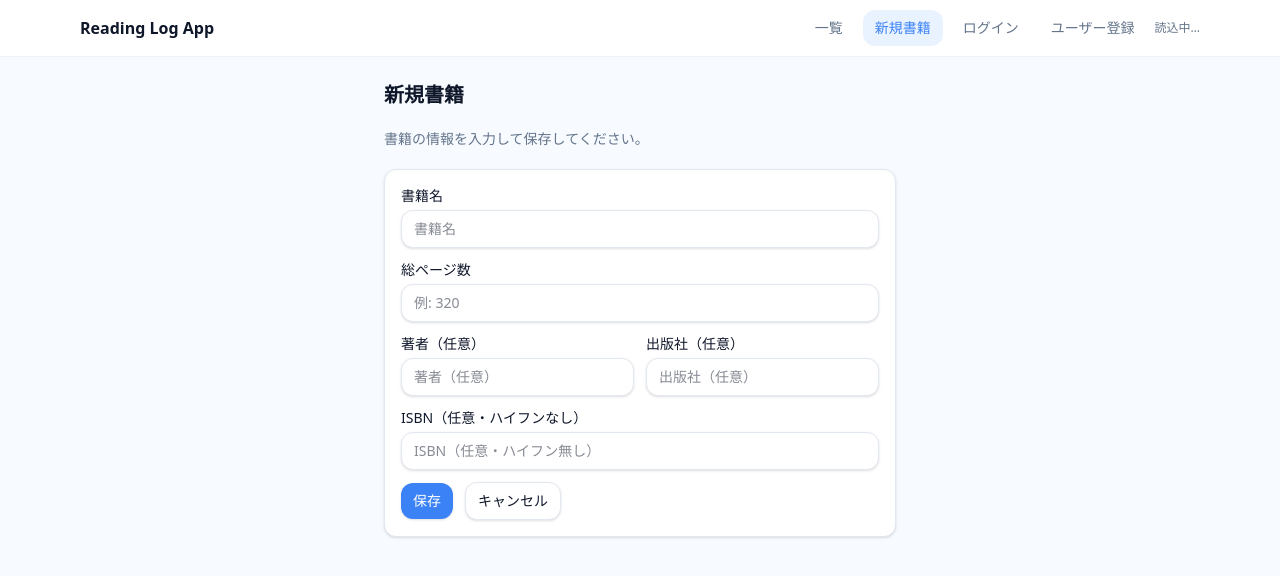
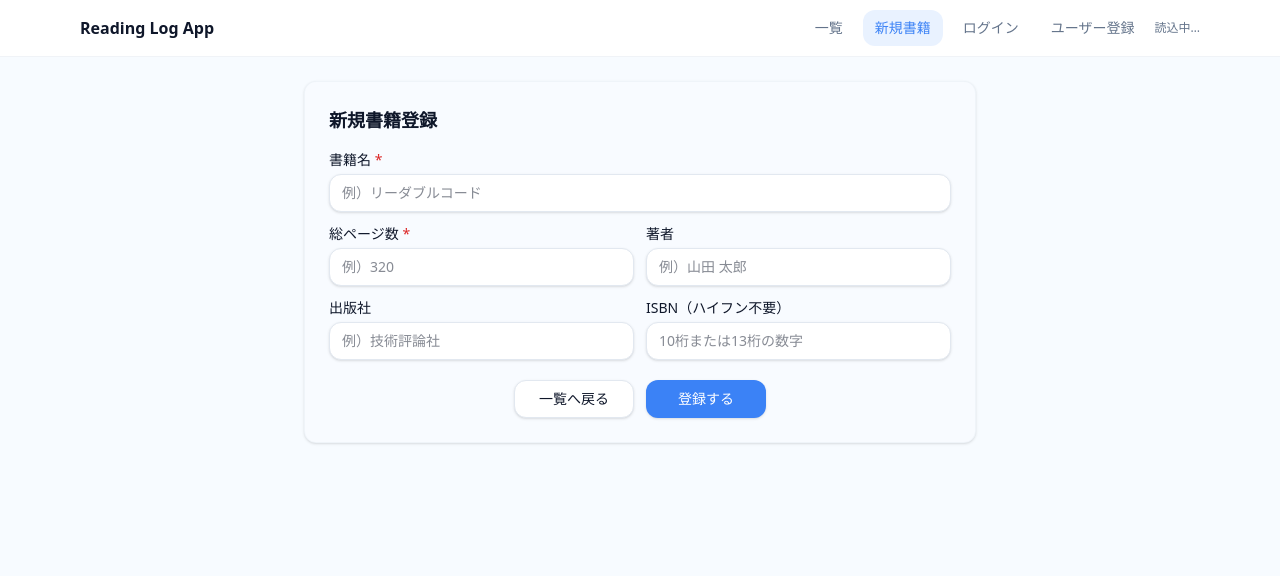
Before and after one commit to seiya-matsuoka/reading-log-app, a React (Vite) app in the folder frontend/: page /books/new in a window 1280 px wide. Shown: the top 576 px of the page. Built offline with nearby package versions, Linux system fonts and the light colour scheme; no server answers.

Commit message:
feat(frontend): 新規書籍登録画面を書籍フォームコンポーネントを使用する方法に修正
- pages/BookNew.jsx: BookForm ベースの実装に変更

```diff
--- a/frontend/src/pages/BookNew.jsx
+++ b/frontend/src/pages/BookNew.jsx
@@ -1,89 +1,36 @@
-import { useState } from 'react';
-import Input from '../components/common/Input.jsx';
-import Button from '../components/common/Button.jsx';
+import { useNavigate } from 'react-router-dom';
+import { api } from '../lib/api.js';
+import { useMe } from '../providers/meContext.jsx';
+import BookForm from '../components/books/BookForm.jsx';
 
 export default function BookNew() {
-  const [form, setForm] = useState({
-    title: '',
-    total_pages: '',
-    author: '',
-    publisher: '',
-    isbn: '',
-  });
+  const nav = useNavigate();
+  const { isReadOnly } = useMe();
 
-  const onSubmit = (e) => {
-    e.preventDefault();
-    //  API接続を実装
-  };
+  async function handleCreate(values) {
+    // values： { title, total_pages, author, publisher, isbn }
+    await api.post('/api/books', values);
+    nav('/books');
+  }
 
   return (
-    <section className="mx-auto max-w-lg space-y-5">
-      <h1 className="text-xl font-semibold">新規書籍</h1>
-      <p className="text-muted text-sm">書籍の情報を入力して保存してください。</p>
-
-      <form
-        onSubmit={onSubmit}
-        className="bg-surface space-y-3 rounded-(--radius) border border-slate-200 p-4 shadow-sm"
-      >
-        <label className="block text-sm">
-          書籍名
-          <Input
-            className="mt-1"
-            placeholder="書籍名"
-            value={form.title}
-            onChange={(e) => setForm({ ...form, title: e.target.value })}
-          />
-        </label>
-
-        <label className="block text-sm">
-          総ページ数
-          <Input
-            className="mt-1"
-            type="number"
-            placeholder="例: 320"
-            value={form.total_pages}
-            onChange={(e) => setForm({ ...form, total_pages: e.target.value })}
-          />
-        </label>
-
-        <div className="grid grid-cols-1 gap-3 sm:grid-cols-2">
-          <label className="block text-sm">
-            著者（任意）
-            <Input
-              className="mt-1"
-              placeholder="著者（任意）"
-              value={form.author}
-              onChange={(e) => setForm({ ...form, author: e.target.value })}
-            />
-          </label>
-          <label className="block text-sm">
-            出版社（任意）
-            <Input
-              className="mt-1"
-              placeholder="出版社（任意）"
-              value={form.publisher}
-              onChange={(e) => setForm({ ...form, publisher: e.target.value })}
-            />
-          </label>
-        </div>
-
-        <label className="block text-sm">
-          ISBN（任意・ハイフンなし）
-          <Input
-            className="mt-1"
-            placeholder="ISBN（任意・ハイフン無し）"
-            value={form.isbn}
-            onChange={(e) => setForm({ ...form, isbn: e.target.value })}
-          />
-        </label>
-
-        <div className="flex items-center gap-3">
-          <Button type="submit">保存</Button>
-          <Button type="button" variant="ghost">
-            キャンセル
-          </Button>
-        </div>
-      </form>
-    </section>
+    <div className="mx-auto max-w-2xl">
+      <div className="bg-surface-1 border-border/40 rounded-(--radius) border p-6 shadow-sm">
+        <h1 className="mb-4 text-lg font-semibold">新規書籍登録</h1>
+        <BookForm
+          mode="create"
+          initialValues={{
+            title: '',
+            totalPages: '',
+            author: '',
+            publisher: '',
+            isbn: '',
+          }}
+          onSubmit={handleCreate}
+          onCancel={() => nav('/books')}
+          isReadOnly={isReadOnly}
+        />
+      </div>
+    </div>
   );
 }
```
